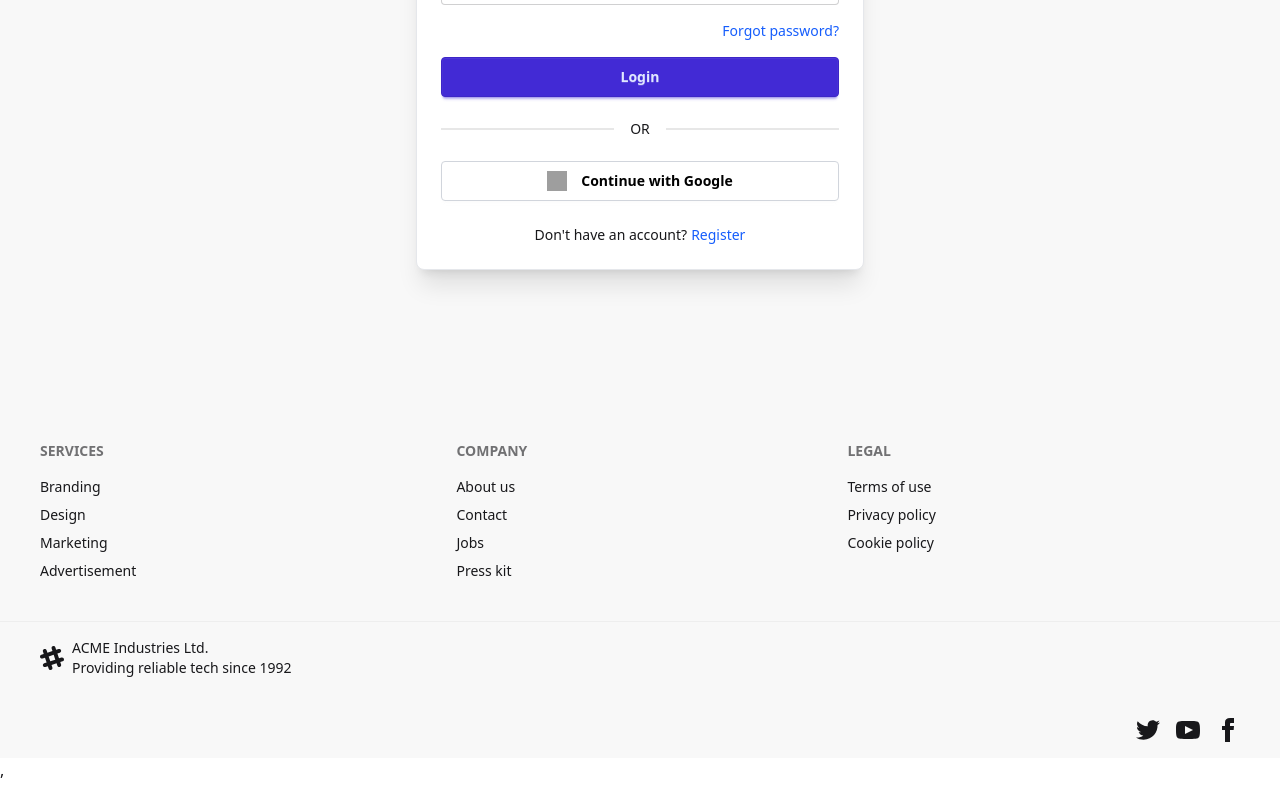
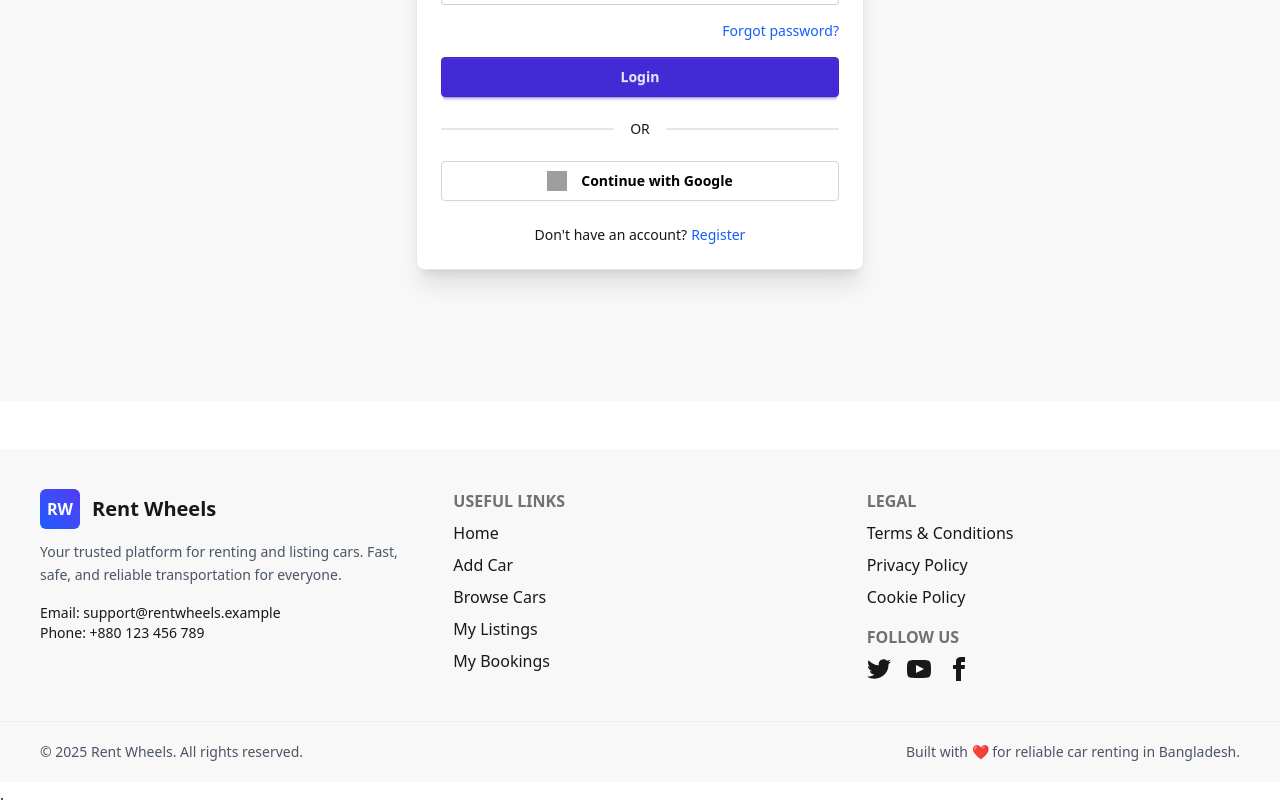
Before and after one commit to jihanurrahman33/rent_wheels-client, a React (Vite) app: page /auth/login in a window 1280 px wide. Shown: the part 468-1268 px from the top of the page. Built offline with nearby package versions, Linux system fonts and the light colour scheme; no server answers; grey boxes are pictures that could not be loaded.

Commit message:
small fixes and working on homepage

```diff
--- a/src/components/Footer/Footer.jsx
+++ b/src/components/Footer/Footer.jsx
@@ -1,50 +1,76 @@
 import React from "react";
+import { Link } from "react-router";
 
 const Footer = () => {
   return (
+    <footer className="bg-base-200 text-base-content mt-12">
+      <div className="max-w-7xl mx-auto p-10 grid grid-cols-1 sm:grid-cols-3 gap-10">
         <div>
-      <footer className="footer sm:footer-horizontal bg-base-200 text-base-content p-10">
+          <div className="flex items-center gap-3 mb-3">
+            <div className="w-10 h-10 rounded-md bg-gradient-to-tr from-blue-600 to-indigo-600 text-white flex items-center justify-center font-bold">
+              RW
+            </div>
+            <h2 className="text-xl font-semibold">Rent Wheels</h2>
+          </div>
+          <p className="text-sm text-gray-600 dark:text-gray-400 leading-relaxed">
+            Your trusted platform for renting and listing cars. Fast, safe, and
+            reliable transportation for everyone.
+          </p>
+
+          <p className="mt-4 text-sm">
+            <span className="font-medium">Email:</span>{" "}
+            <a
+              href="mailto:support@rentwheels.example"
+              className="link link-hover"
+            >
+              support@rentwheels.example
+            </a>
+          </p>
+
+          <p className="text-sm">
+            <span className="font-medium">Phone:</span> +880 123 456 789
+          </p>
+        </div>
+
+        <div>
+          <h6 className="footer-title">Useful Links</h6>
+          <div className="flex flex-col gap-2">
+            <Link to="/" className="link link-hover">
+              Home
+            </Link>
+            <Link to="/add-car" className="link link-hover">
+              Add Car
+            </Link>
+            <Link to="/all-cars" className="link link-hover">
+              Browse Cars
+            </Link>
+            <Link to="/my-listing" className="link link-hover">
+              My Listings
+            </Link>
+            <Link to="/my-bookings" className="link link-hover">
+              My Bookings
+            </Link>
+          </div>
+        </div>
+
+        <div>
+          <h6 className="footer-title">Legal</h6>
+
+          <div className="flex flex-col gap-2">
+            <Link to="/terms" className="link link-hover">
+              Terms & Conditions
+            </Link>
+            <Link to="/privacy" className="link link-hover">
+              Privacy Policy
+            </Link>
+            <Link to="/cookies" className="link link-hover">
+              Cookie Policy
+            </Link>
+          </div>
+
+          <h6 className="footer-title mt-4">Follow Us</h6>
+          <div className="flex gap-4">
             <nav>
-          <h6 className="footer-title">Services</h6>
-          <a className="link link-hover">Branding</a>
-          <a className="link link-hover">Design</a>
-          <a className="link link-hover">Marketing</a>
-          <a className="link link-hover">Advertisement</a>
-        </nav>
-        <nav>
-          <h6 className="footer-title">Company</h6>
-          <a className="link link-hover">About us</a>
-          <a className="link link-hover">Contact</a>
-          <a className="link link-hover">Jobs</a>
-          <a className="link link-hover">Press kit</a>
-        </nav>
-        <nav>
-          <h6 className="footer-title">Legal</h6>
-          <a className="link link-hover">Terms of use</a>
-          <a className="link link-hover">Privacy policy</a>
-          <a className="link link-hover">Cookie policy</a>
-        </nav>
-      </footer>
-      <footer className="footer bg-base-200 text-base-content border-base-300 border-t px-10 py-4">
-        <aside className="grid-flow-col items-center">
-          <svg
-            width="24"
-            height="24"
-            viewBox="0 0 24 24"
-            xmlns="http://www.w3.org/2000/svg"
-            fillRule="evenodd"
-            clipRule="evenodd"
-            className="fill-current"
-          >
-            <path d="M22.672 15.226l-2.432.811.841 2.515c.33 1.019-.209 2.127-1.23 2.456-1.15.325-2.148-.321-2.463-1.226l-.84-2.518-5.013 1.677.84 2.517c.391 1.203-.434 2.542-1.831 2.542-.88 0-1.601-.564-1.86-1.314l-.842-2.516-2.431.809c-1.135.328-2.145-.317-2.463-1.229-.329-1.018.211-2.127 1.231-2.456l2.432-.809-1.621-4.823-2.432.808c-1.355.384-2.558-.59-2.558-1.839 0-.817.509-1.582 1.327-1.846l2.433-.809-.842-2.515c-.33-1.02.211-2.129 1.232-2.458 1.02-.329 2.13.209 2.461 1.229l.842 2.515 5.011-1.677-.839-2.517c-.403-1.238.484-2.553 1.843-2.553.819 0 1.585.509 1.85 1.326l.841 2.517 2.431-.81c1.02-.33 2.131.211 2.461 1.229.332 1.018-.21 2.126-1.23 2.456l-2.433.809 1.622 4.823 2.433-.809c1.242-.401 2.557.484 2.557 1.838 0 .819-.51 1.583-1.328 1.847m-8.992-6.428l-5.01 1.675 1.619 4.828 5.011-1.674-1.62-4.829z"></path>
-          </svg>
-          <p>
-            ACME Industries Ltd.
-            <br />
-            Providing reliable tech since 1992
-          </p>
-        </aside>
-        <nav className="md:place-self-center md:justify-self-end">
               <div className="grid grid-flow-col gap-4">
                 <a>
                   <svg
@@ -81,8 +107,19 @@ const Footer = () => {
                 </a>
               </div>
             </nav>
+          </div>
+        </div>
+      </div>
+
+      <div className="border-t border-base-300 py-5 bg-base-200">
+        <div className="max-w-7xl mx-auto px-10 flex flex-col md:flex-row justify-between text-sm text-gray-600 dark:text-gray-400">
+          <p>© {new Date().getFullYear()} Rent Wheels. All rights reserved.</p>
+          <p className="mt-2 md:mt-0">
+            Built with ❤️ for reliable car renting in Bangladesh.
+          </p>
+        </div>
+      </div>
     </footer>
-    </div>
   );
 };
 
--- a/src/components/NavBar/NavBar.jsx
+++ b/src/components/NavBar/NavBar.jsx
@@ -116,10 +116,6 @@ const NavBar = () => {
                 </span>
                 <span className="text-xs text-gray-500">{user.email}</span>
               </div>
-
-              <button onClick={handleLogout} className="btn btn-outline btn-sm">
-                Logout
-              </button>
             </div>
           ) : (
             <div className="flex items-center gap-2">
--- /dev/null
+++ b/src/components/WhyRentUs/WhyRentUs.jsx
@@ -0,0 +1,63 @@
+import React from "react";
+import {
+  FaRegClock,
+  FaHandshake,
+  FaWallet,
+  FaCheckCircle,
+} from "react-icons/fa";
+
+const WhyRentUs = () => {
+  const features = [
+    {
+      title: "Easy Booking",
+      desc: "Book your perfect car within minutes with our smooth and simple process.",
+      icon: <FaCheckCircle className="text-3xl text-blue-600" />,
+    },
+    {
+      title: "Affordable Rates",
+      desc: "Enjoy transparent pricing with no hidden fees. Rent quality cars at the best rates.",
+      icon: <FaWallet className="text-3xl text-green-600" />,
+    },
+    {
+      title: "Trusted Providers",
+      desc: "All cars are verified and listed by trusted owners for a safe rental experience.",
+      icon: <FaHandshake className="text-3xl text-indigo-600" />,
+    },
+    {
+      title: "24/7 Support",
+      desc: "Our customer support team is available 24/7 to assist you anytime.",
+      icon: <FaRegClock className="text-3xl text-orange-500" />,
+    },
+  ];
+
+  return (
+    <div className="py-16 bg-base-200 mt-10">
+      <div className="max-w-7xl mx-auto px-6">
+        <h2 className="text-3xl font-bold text-center mb-12 text-gray-900 dark:text-gray-100">
+          Why Rent With Us?
+        </h2>
+
+        <div className="grid grid-cols-1 sm:grid-cols-2 lg:grid-cols-4 gap-8">
+          {features.map((f, idx) => (
+            <div
+              key={idx}
+              className="card bg-base-100 shadow-md p-6 rounded-xl border dark:border-gray-700 hover:shadow-lg transition"
+            >
+              <div className="flex flex-col items-center text-center gap-3">
+                {f.icon}
+                <h3 className="text-lg font-semibold text-gray-900 dark:text-gray-100">
+                  {f.title}
+                </h3>
+                <p className="text-sm text-gray-600 dark:text-gray-300">
+                  {f.desc}
+                </p>
+              </div>
+            </div>
+          ))}
+        </div>
+      </div>
+    </div>
+  );
+};
+
+export default WhyRentUs;
--- /dev/null
+++ b/src/pages/ErorrPage.jsx
@@ -0,0 +1,118 @@
+import React from "react";
+import { Link, useNavigate } from "react-router";
+
+const ErorrPage = ({ code = 404, title = "Page not found", message }) => {
+  const navigate = useNavigate();
+
+  return (
+    <div className="min-h-screen flex items-center justify-center bg-gradient-to-b from-gray-50 to-white dark:from-gray-900 dark:to-gray-800 p-6">
+      <div className="w-full max-w-4xl bg-white dark:bg-gray-900 rounded-2xl shadow-xl overflow-hidden grid grid-cols-1 md:grid-cols-2">
+        <div className="p-8 flex flex-col justify-center gap-6">
+          <div className="flex items-center gap-4">
+            <div className="text-4xl font-extrabold text-blue-600 dark:text-blue-400">
+              {code}
+            </div>
+            <div>
+              <h1 className="text-2xl md:text-3xl font-bold text-gray-900 dark:text-gray-100">
+                {title}
+              </h1>
+              <p className="text-sm text-gray-500 dark:text-gray-400 mt-1">
+                {message ||
+                  "Sorry — the page you are looking for doesn't exist or an error occurred."}
+              </p>
+            </div>
+          </div>
+
+          <div className="flex flex-col sm:flex-row gap-3">
+            <button
+              onClick={() => navigate(-1)}
+              className="btn btn-outline btn-neutral w-full sm:w-auto"
+            >
+              Go back
+            </button>
+
+            <Link to="/" className="btn btn-primary w-full sm:w-auto">
+              Go to Home
+            </Link>
+
+            <a
+              href="mailto:support@rentwheels.example"
+              className="btn btn-ghost w-full sm:w-auto"
+            >
+              Contact Support
+            </a>
+          </div>
+
+          <div className="text-xs text-gray-400 mt-4">
+            Tip: Try refreshing the page or check the URL for typos.
+          </div>
+
+          <div className="mt-4 text-sm text-gray-500">
+            If the problem persists, please report it to support.
+          </div>
+        </div>
+
+        <div className="hidden md:flex items-center justify-center bg-gradient-to-tr from-blue-50 to-indigo-50 dark:from-transparent dark:to-transparent p-6">
+          <svg
+            width="320"
+            height="240"
+            viewBox="0 0 320 240"
+            fill="none"
+            xmlns="http://www.w3.org/2000/svg"
+            className="max-w-full"
+            aria-hidden
+          >
+            <rect
+              x="12"
+              y="12"
+              width="296"
+              height="216"
+              rx="16"
+              fill="#F8FAFF"
+            />
+            <path
+              d="M40 176h240v-96H40v96z"
+              fill="#E6F0FF"
+              stroke="#D0E4FF"
+              strokeWidth="2"
+            />
+            <circle cx="96" cy="96" r="22" fill="#CFE6FF" />
+            <rect
+              x="136"
+              y="72"
+              width="120"
+              height="12"
+              rx="6"
+              fill="#BBD9FF"
+            />
+            <rect x="136" y="96" width="90" height="10" rx="5" fill="#DFF0FF" />
+            <rect
+              x="40"
+              y="188"
+              width="240"
+              height="10"
+              rx="5"
+              fill="#F1F5F9"
+            />
+            <g transform="translate(40 40)">
+              <path
+                d="M90 10c0 12.15-10.85 22-24 22S42 22.15 42 10"
+                stroke="#FFB4B4"
+                strokeWidth="6"
+                strokeLinecap="round"
+              />
+              <path
+                d="M80 24c-8 6-22 6-30 0"
+                stroke="#FF8A8A"
+                strokeWidth="6"
+                strokeLinecap="round"
+              />
+            </g>
+          </svg>
+        </div>
+      </div>
+    </div>
+  );
+};
+
+export default ErorrPage;
--- a/src/pages/HomePage.jsx
+++ b/src/pages/HomePage.jsx
@@ -20,6 +20,7 @@ import {
   Virtual,
   A11y,
 } from "swiper/modules";
+import WhyRentUs from "../components/WhyRentUs/WhyRentUs";
 
 const HomePage = () => {
   const items = [car1, car2, car3];
@@ -46,6 +47,8 @@ const HomePage = () => {
           </SwiperSlide>
         ))}
       </Swiper>
+
+      <WhyRentUs></WhyRentUs>
     </div>
   );
 };
```
Also changed, not shown: src/router/router.jsx (+13 -0 lines). Lines whose indentation alone changed are shown as unchanged.
